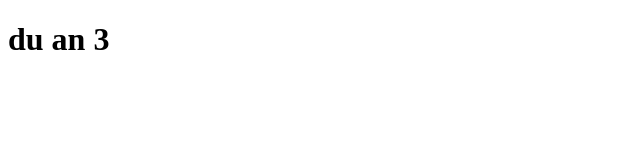
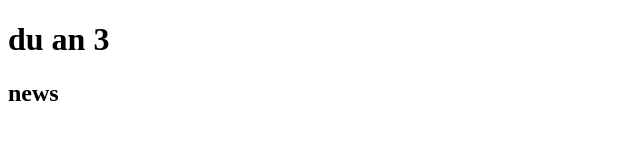
Before and after one commit to Huy777-hhh/duan3, a plain HTML site: page index.html in a window 1280 px wide. Shown: the full height of the page, 0-640 px from the left. Drawn offline with Linux system fonts and the light colour scheme.

Commit message:
text lan 3

```diff
--- a/index.html
+++ b/index.html
@@ -7,5 +7,6 @@
 </head>
 <body>
     <h1> du an 3 </h1>
+    <h2> news</h2>
 </body>
 </html>
```
